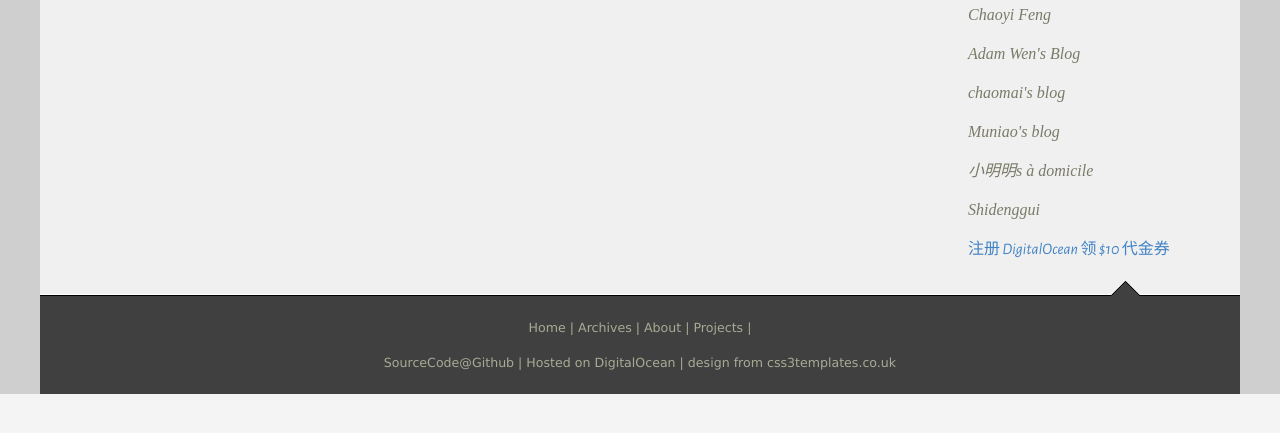
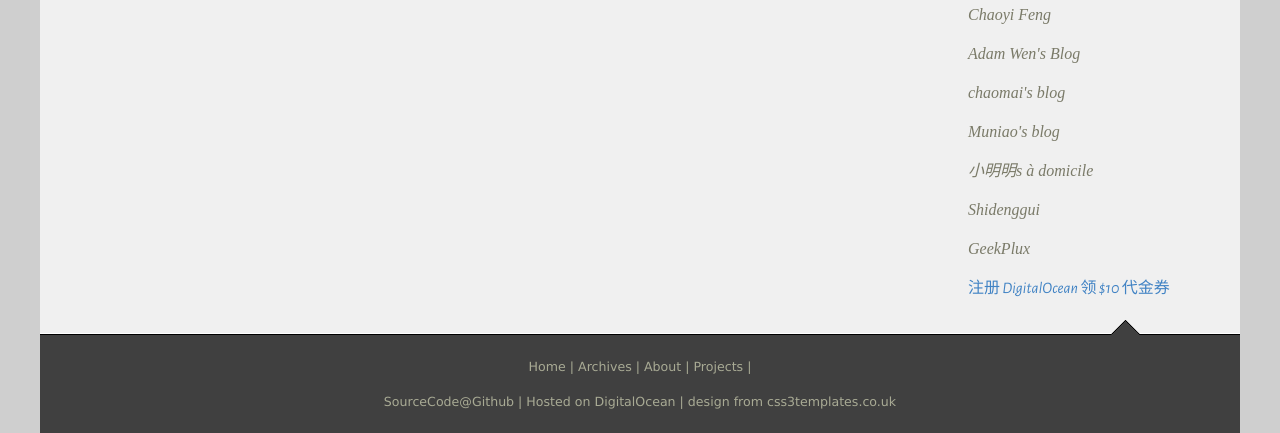
Before and after one commit to laike9m/My_Blog, a Django app: page /blog/ in a window 1280 px wide. Shown: the part 1468-1901 px from the top of the page. Before the commit the page ends 1862 px from the top, so only its background shows below. Run offline with Django 3.2, Linux system fonts and the light colour scheme; data that the repository does not hold is empty; some libraries are stand-ins or nearby versions; some web fonts are replaced.

Commit message:
Update blog_base.html

```diff
--- a/css3two_blog/templates/css3two_blog/blog_base.html
+++ b/css3two_blog/templates/css3two_blog/blog_base.html
@@ -232,6 +232,10 @@
               <a href="https://shidenggui.com" target="_blank"
                  class="blogroll">Shidenggui</a>
             </p>
+            <p>
+              <a href="https://geekplux.com/friends/" target="_blank"
+                 class="blogroll">GeekPlux</a>
+            </p>
           </div>
           <p>
             <a style="font-style: normal" target="_blank" href="https://m.do.co/c/a582fa751343">
```
